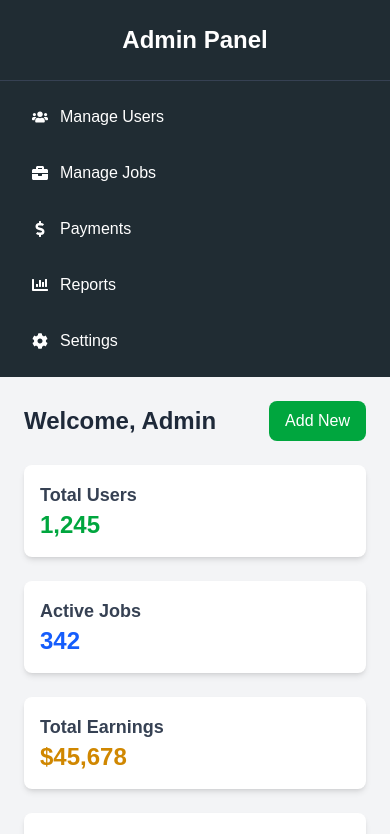
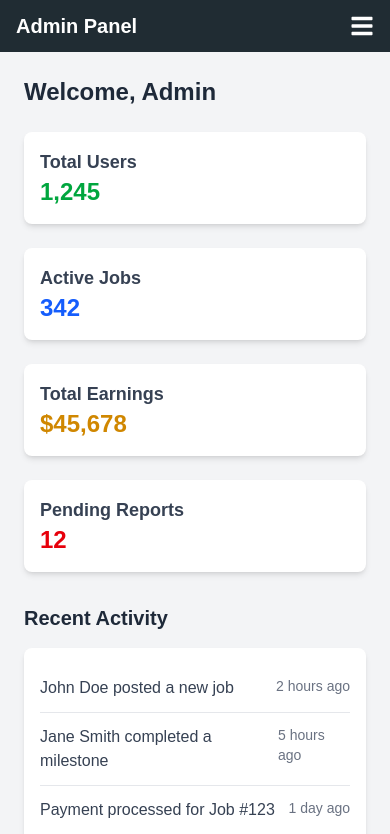
Before and after one commit to Ayomide143/skill-linker, a Next.js app: page /home/admins/dashboard in a window 390 px wide. Shown: the top 834 px of the page. Built offline with nearby package versions, Linux system fonts and the light colour scheme.

Commit message:
adminpage mobile state and middleware

```diff
--- a/src/app/api/helpers/clientProfile/route.ts
+++ b/src/app/api/helpers/clientProfile/route.ts
@@ -2,11 +2,9 @@ import { NextRequest, NextResponse } from "next/server";
 import { connectDB } from "@/lib/db";
 import User from "@/models/userModel";
 
-// In a real app, get clientId from auth/session
 export async function GET(req: NextRequest) {
   await connectDB();
 
-  // Example: get the first client (replace with real logic)
   const client = await User.findOne({ role: "client" }).select("name email").lean();
 
   if (!client) {
--- a/src/app/auth/login/page.tsx
+++ b/src/app/auth/login/page.tsx
@@ -21,7 +21,6 @@ export default function Login() {
       console.log("Login successful:", response.data);
       const { user } = response.data;
       if (response.data.success) {
-        // Save user info in localStorage or context
         localStorage.setItem("userId", user.id);
       }
 
@@ -29,8 +28,10 @@ export default function Login() {
         router.push("/home/clients/dashboard"); //Redirect to client dashboard
       } else if (user.role === "freelancer") {
         router.push("/home/freelancers/find-work"); //Redirect to freelancer dashboard
+      } else if (user.role === "admin") {
+        router.push("/home/admins/dashboard"); //Redirect to admin dashboard
       } else {
-        router.push("/");
+        router.push("/"); //Fallback redirect
       }
     } catch (error: any) {
       console.error("Login error:", error.message);
--- a/src/app/home/admins/dashboard/page.tsx
+++ b/src/app/home/admins/dashboard/page.tsx
@@ -1,63 +1,129 @@
 "use client";
 
-import React from "react";
+import React, { useState } from "react";
+import axios from "axios";
+import { Toaster, toast } from "react-hot-toast";
 import { useRouter } from "next/navigation";
+import { MdLogout } from "react-icons/md";
 import {
   FaUsers,
   FaBriefcase,
   FaDollarSign,
   FaChartBar,
   FaCog,
+  FaBars,
+  FaTimes,
 } from "react-icons/fa";
 
 export default function AdminDashboard() {
   const router = useRouter();
+  const [isMenuOpen, setIsMenuOpen] = useState(false); // State to toggle the menu
+
+  const toggleMenu = () => {
+    setIsMenuOpen(!isMenuOpen);
+  };
+  const handleLogout = async () => {
+    try {
+      const response = await axios.get("/api/auth/logout");
+      toast.success("Logout successful!");
+      if (!response) {
+        throw new Error("Logout failed");
+      }
+      // Redirect to login page after successful logout
+      router.push("/auth/login");
+      console.log("Logout successful:", response.data);
+    } catch (error) {
+      console.error("Error during logout:", error);
+      toast.error("An error occurred during logout. Please try again.");
+      return;
+    }
+  };
+
   return (
     <div className="flex flex-col md:flex-row h-screen bg-gray-100">
+      <Toaster position="top-right" reverseOrder={false} />
+
+      {/* Mobile Navbar */}
+      <div className="md:hidden bg-[#202C33] text-white flex items-center justify-between px-4 py-3">
+        <h1 className="text-xl font-bold">Admin Panel</h1>
+        <button
+          onClick={toggleMenu}
+          className="text-white text-2xl cursor-pointer"
+        >
+          {isMenuOpen ? <FaTimes /> : <FaBars />}
+        </button>
+      </div>
+
       {/* Sidebar */}
-      <aside className="w-full md:w-1/4 bg-[#202C33] text-white">
-        <div className="flex items-center justify-center py-6 border-b border-gray-700">
+      <aside
+        className={`w-full md:w-1/4 bg-[#202C33] text-white md:block ${
+          isMenuOpen ? "block" : "hidden"
+        } transition-transform duration-300 ease-in-out`}
+      >
+        <div
+          className={`flex items-center justify-center py-6 border-b border-gray-700 ${
+            isMenuOpen ? "hidden" : "block"
+          }`}
+        >
           <h1 className="text-2xl font-bold">Admin Panel</h1>
         </div>
         <nav className="flex flex-col gap-4 p-4">
           <button
             className="flex items-center gap-3 px-4 py-2 rounded-lg hover:bg-gray-700"
-            onClick={() => router.push("/home/admins/dashboard/manage/users")}
+            onClick={() => {
+              router.push("/home/admins/dashboard/manage/users");
+              setIsMenuOpen(false); // Close menu on link click
+            }}
           >
             <FaUsers />
             <span>Manage Users</span>
           </button>
           <button
             className="flex items-center gap-3 px-4 py-2 rounded-lg hover:bg-gray-700"
-            onClick={() => router.push("/home/admins/dashboard/manage/jobs")}
+            onClick={() => {
+              router.push("/home/admins/dashboard/manage/jobs");
+              setIsMenuOpen(false); // Close menu on link click
+            }}
           >
             <FaBriefcase />
             <span>Manage Jobs</span>
           </button>
           <button
             className="flex items-center gap-3 px-4 py-2 rounded-lg hover:bg-gray-700"
-            onClick={() =>
-              router.push("/home/admins/dashboard/manage/payments")
-            }
+            onClick={() => {
+              router.push("/home/admins/dashboard/manage/payments");
+              setIsMenuOpen(false); // Close menu on link click
+            }}
           >
             <FaDollarSign />
             <span>Payments</span>
           </button>
           <button
             className="flex items-center gap-3 px-4 py-2 rounded-lg hover:bg-gray-700"
-            onClick={() => router.push("/home/admins/dashboard/manage/reports")}
+            onClick={() => {
+              router.push("/home/admins/dashboard/manage/reports");
+              setIsMenuOpen(false); // Close menu on link click
+            }}
           >
             <FaChartBar />
             <span>Reports</span>
           </button>
           <button
             className="flex items-center gap-3 px-4 py-2 rounded-lg hover:bg-gray-700"
-            onClick={() =>
-              router.push("/home/admins/dashboard/manage/settings")
-            }
+            onClick={() => {
+              router.push("/home/admins/dashboard/manage/settings");
+              setIsMenuOpen(false); // Close menu on link click
+            }}
           >
             <FaCog />
             <span>Settings</span>
+          </button>
+          <button
+            className="flex text-red-500 items-center gap-3 px-4 py-2 rounded-lg hover:bg-gray-700"
+            onClick={() => handleLogout()}
+          >
+            <MdLogout />
+            <span>Logout</span>
           </button>
         </nav>
       </aside>
@@ -66,12 +132,7 @@ export default function AdminDashboard() {
       <main className="flex-1 p-6">
         {/* Header */}
         <div className="flex items-center justify-between mb-6">
-          <h2 className="text-2xl font-bold text-gray-800">
-            Welcome, Admin
-          </h2>
-          <button className="bg-green-600 text-white px-4 py-2 rounded-lg hover:bg-green-500">
-            Add New
-          </button>
+          <h2 className="text-2xl font-bold text-gray-800">Welcome, Admin</h2>
         </div>
 
         {/* Stats Section */}
--- a/src/middleware.ts
+++ b/src/middleware.ts
@@ -15,7 +15,7 @@ export function middleware(request: NextRequest) {
     return NextResponse.redirect(new URL("/home/freelancers/find-work", request.url));
   }
 
-  if (role === "freelancer" && pathname.startsWith("/home/admin")) {
+  if (role === "freelancer" && pathname.startsWith("/home/admins")) {
     return NextResponse.redirect(new URL("/home/freelancers/find-work", request.url));
   }
 
@@ -24,7 +24,7 @@ export function middleware(request: NextRequest) {
     return NextResponse.redirect(new URL("/home/clients/dashboard", request.url));
   }
 
-  if (role === "client" && pathname.startsWith("/home/admin")) {
+  if (role === "client" && pathname.startsWith("/home/admins")) {
     return NextResponse.redirect(new URL("/home/clients/dashboard", request.url));
   }
 
```
